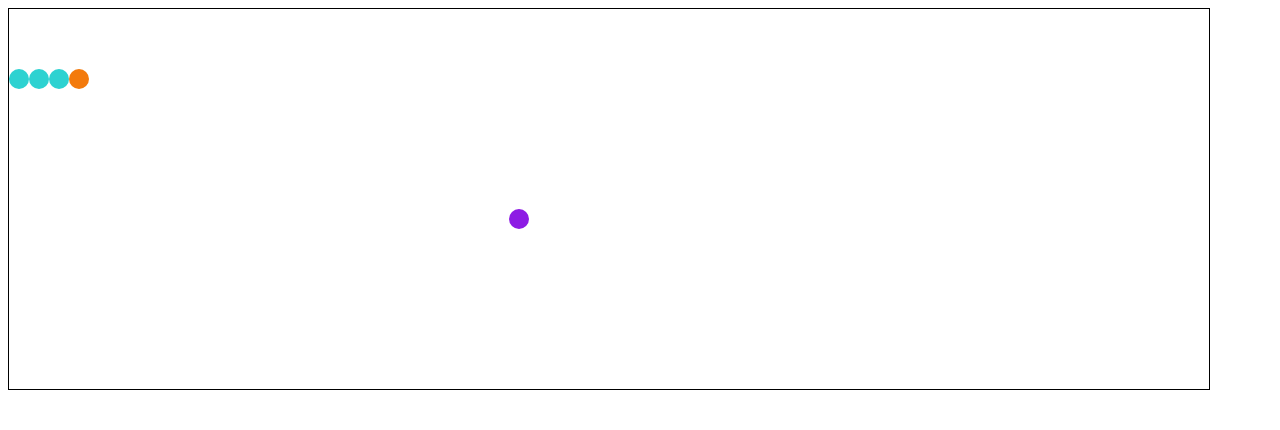
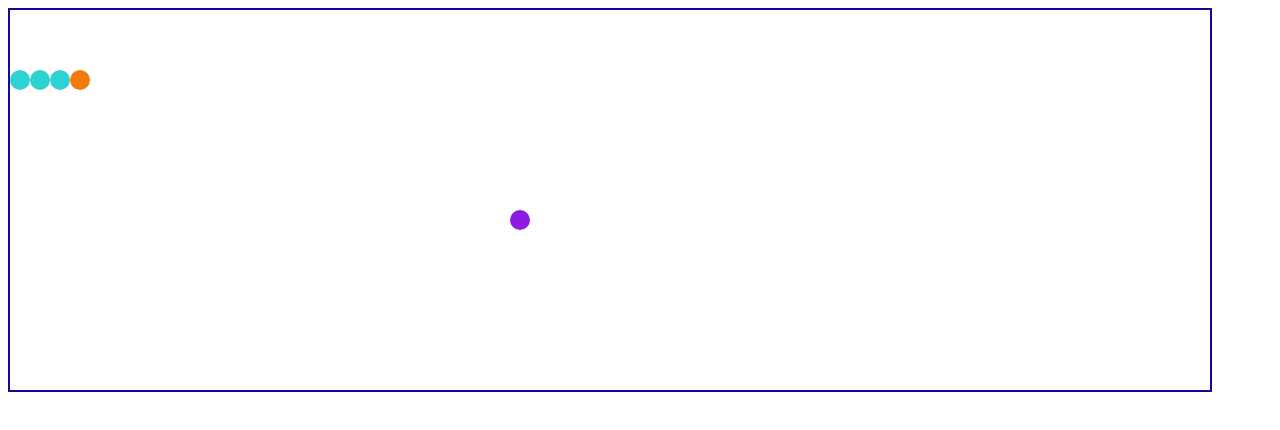
Before and after one commit to Phuong-vn/my-snake-app, a plain HTML site: page snake.html in a window 1280 px wide. Drawn offline with Linux system fonts and the light colour scheme.

Commit message:
Update canvas border

```diff
--- a/snake.html
+++ b/snake.html
@@ -8,7 +8,7 @@
   <link rel="icon" href="./snake-pngegg.png">
   <style>
     canvas {
-      border: 1px solid #000;
+      border: 2px solid rgb(22, 8, 153);
     }
   </style>
 </head>
```
